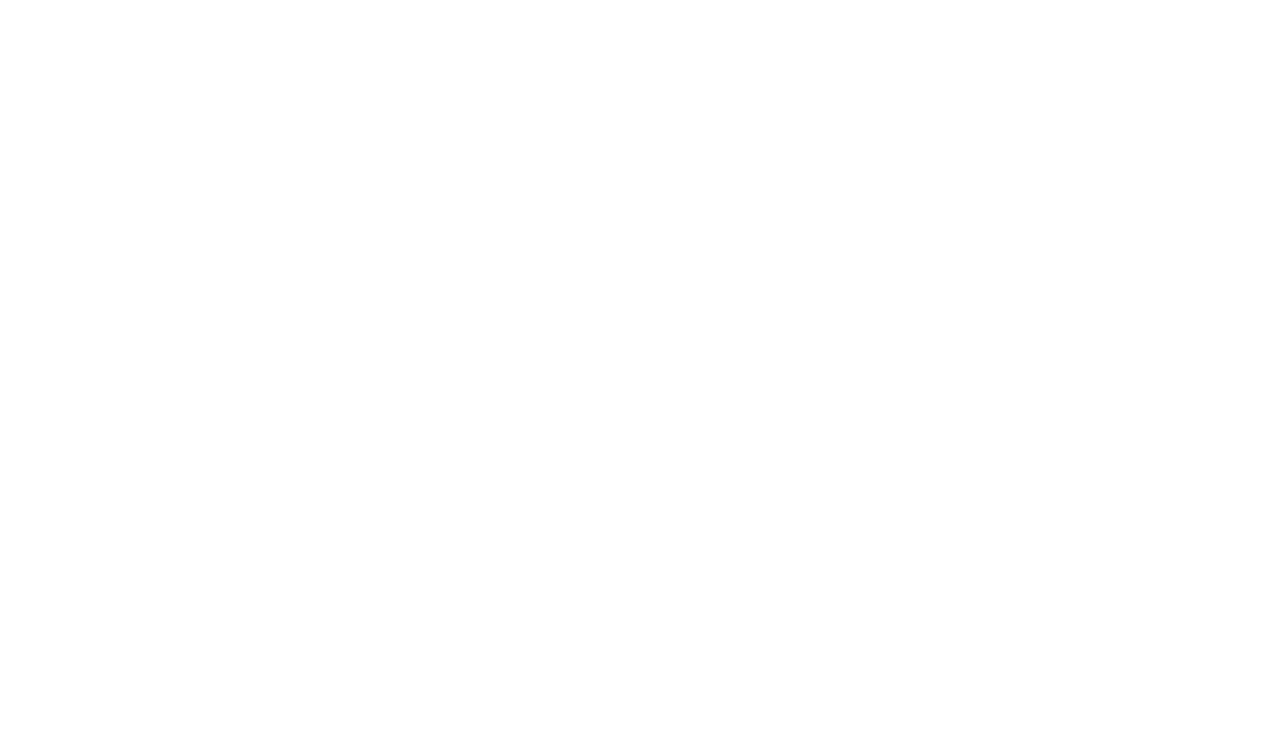
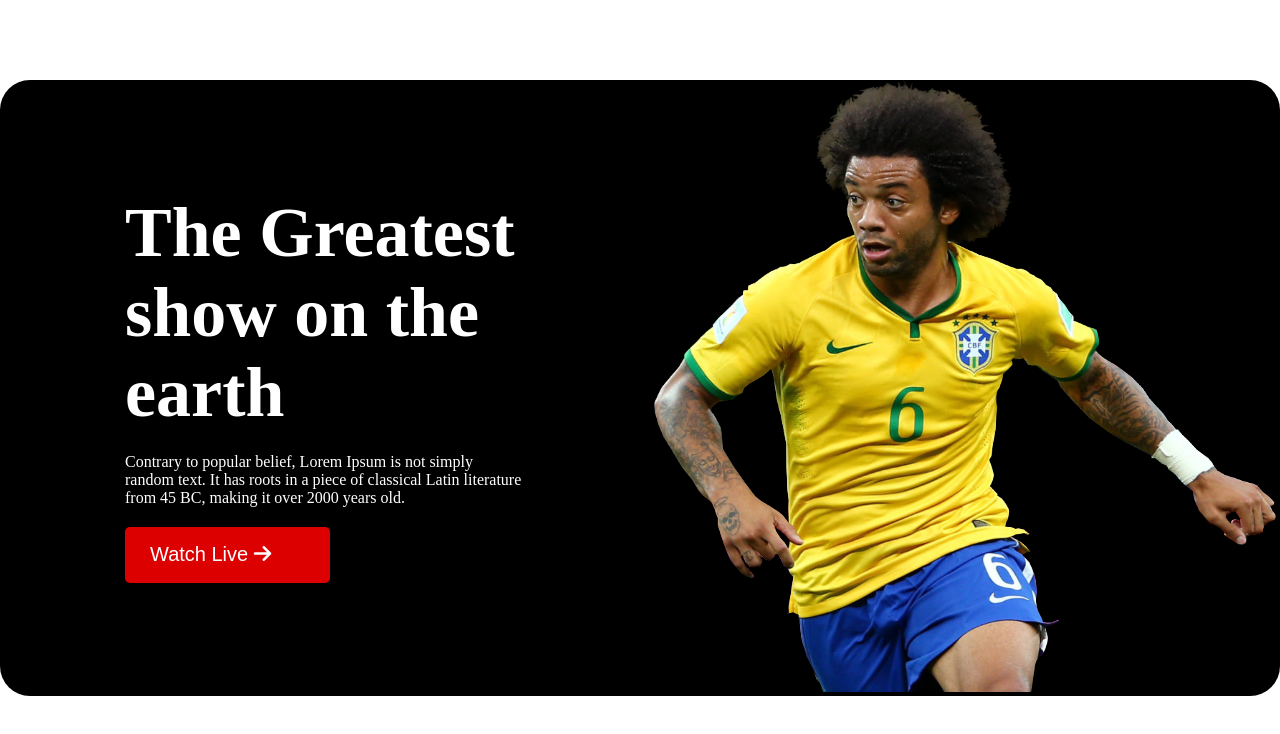
Before and after one commit to ZilhajSajid/world-cup, a plain HTML site: page index.html in a window 1280 px wide. Drawn offline with Linux system fonts and the light colour scheme.

Commit message:
added banner

```diff
--- a/index.html
+++ b/index.html
@@ -1,20 +1,37 @@
 <!DOCTYPE html>
 <html lang="en">
-<head>
-    <meta charset="UTF-8">
-    <meta name="viewport" content="width=device-width, initial-scale=1.0">
+  <head>
+    <meta charset="UTF-8" />
+    <meta name="viewport" content="width=device-width, initial-scale=1.0" />
     <title>World Cup 2025</title>
-    <link rel="stylesheet" href="./styles/styles.css">
-</head>
-<body>
+    <script
+      src="https://kit.fontawesome.com/f68ddbb902.js"
+      crossorigin="anonymous"
+    ></script>
+    <link rel="stylesheet" href="./styles/styles.css" />
+  </head>
+  <body>
     <header>
-
+      <section class="banner container">
+        <div class="banner-left">
+          <h2>
+            The Greatest <br />
+            show on the <br />
+            earth
+          </h2>
+          <p>
+            Contrary to popular belief, Lorem Ipsum is not simply random text.
+            It has roots in a piece of classical Latin literature from 45 BC,
+            making it over 2000 years old.
+          </p>
+          <button>Watch Live <i class="fa-solid fa-arrow-right"></i></button>
+        </div>
+        <div class="banner-right">
+          <img src="./assets/img/banner/banner-img.png" alt="" />
+        </div>
+      </section>
     </header>
-    <main>
-
-    </main>
-    <footer>
-
-    </footer>
-</body>
+    <main></main>
+    <footer></footer>
+  </body>
 </html>
--- a/styles/styles.css
+++ b/styles/styles.css
@@ -0,0 +1,39 @@
+/* Shared styles */
+* {
+  padding: 0;
+  margin: 0;
+  box-sizing: border-box;
+}
+.container {
+  max-width: 1414px;
+  margin: auto;
+}
+/* banner styles */
+.banner {
+  display: flex;
+  align-items: center;
+  background-color: black;
+  color: white;
+  border-radius: 30px;
+}
+.banner-left h2 {
+  font-size: 4.375rem;
+  font-weight: bold;
+  margin-left: 125px;
+}
+.banner-left p {
+  margin: 20px 125px;
+}
+.banner-left button {
+  margin-left: 125px;
+  padding: 16px 59px 17px 25px;
+  font-weight: 500;
+  font-size: 1.25rem;
+  background-color: #dd0000;
+  color: white;
+  border: none;
+  border-radius: 5px;
+}
+.banner {
+  margin: 80px auto;
+}
```
